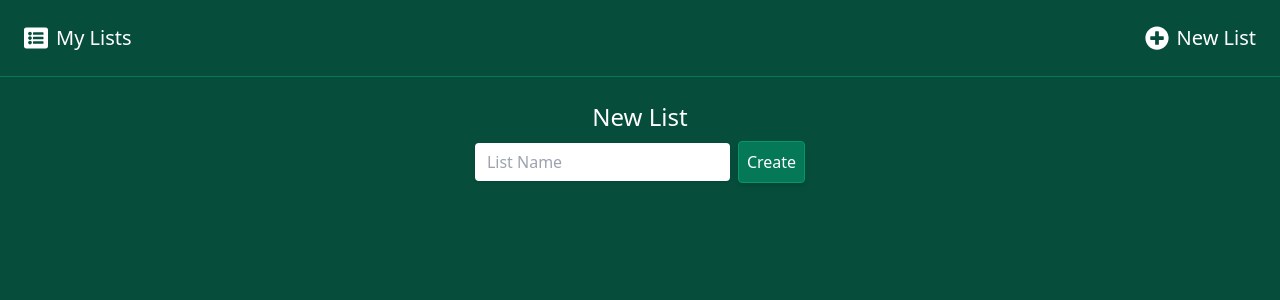
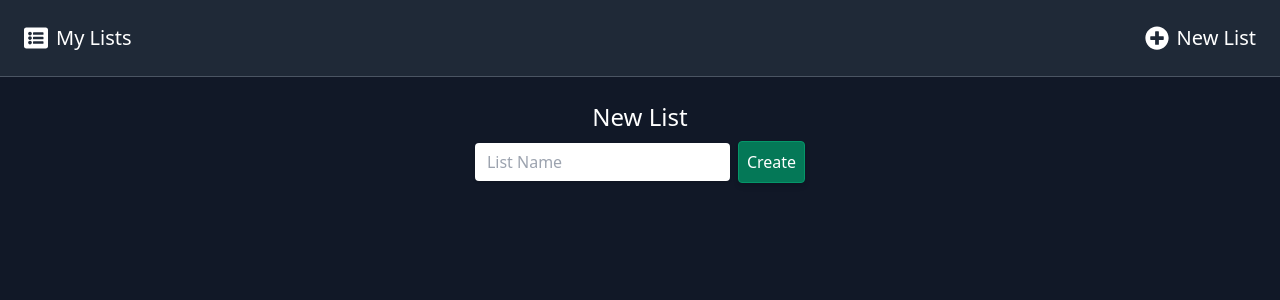
Before and after one commit to Digital-Masterpiece/grocerieslist.app, a Vue app: page /new in a window 1280 px wide. Shown: the top 300 px of the page. Built offline with nearby package versions, Linux system fonts and the light colour scheme.

Commit message:
small color tweaks

```diff
--- a/src/App.vue
+++ b/src/App.vue
@@ -20,7 +20,7 @@ export default {
 <style lang="scss">
 html {
   font-family: 'Inter', sans-serif;
-  @apply bg-green-900 text-white font-light;
+  @apply bg-gray-900 text-white font-light;
 }
 .main {
   @apply p-6 w-full max-w-lg mx-auto;
--- a/src/components/AppHeader.vue
+++ b/src/components/AppHeader.vue
@@ -13,7 +13,7 @@
 
 <style lang="scss">
 .header {
-  @apply flex justify-center items-center p-6 text-xl border-b border-green-700;
+  @apply flex justify-center items-center p-6 text-xl bg-gray-800 border-b border-gray-600;
 
   &__link {
     @apply flex justify-center items-center;
```
